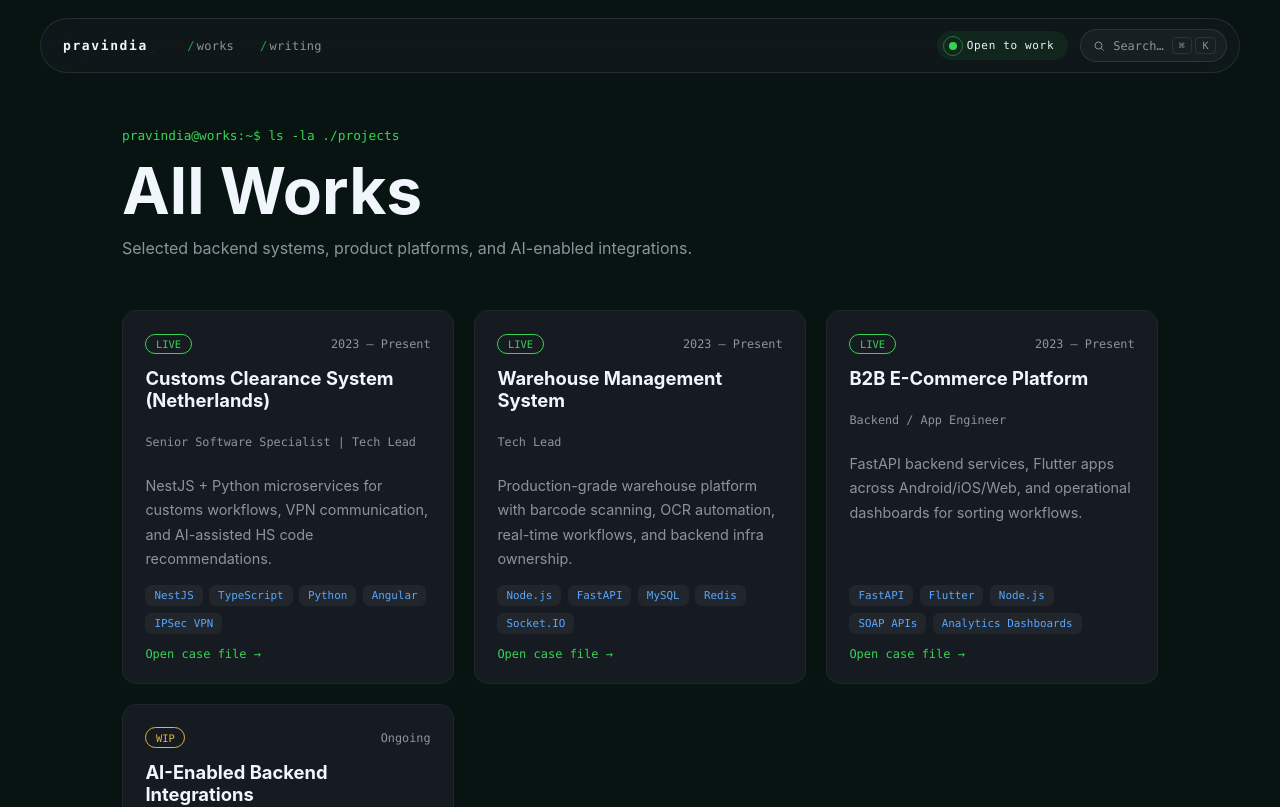
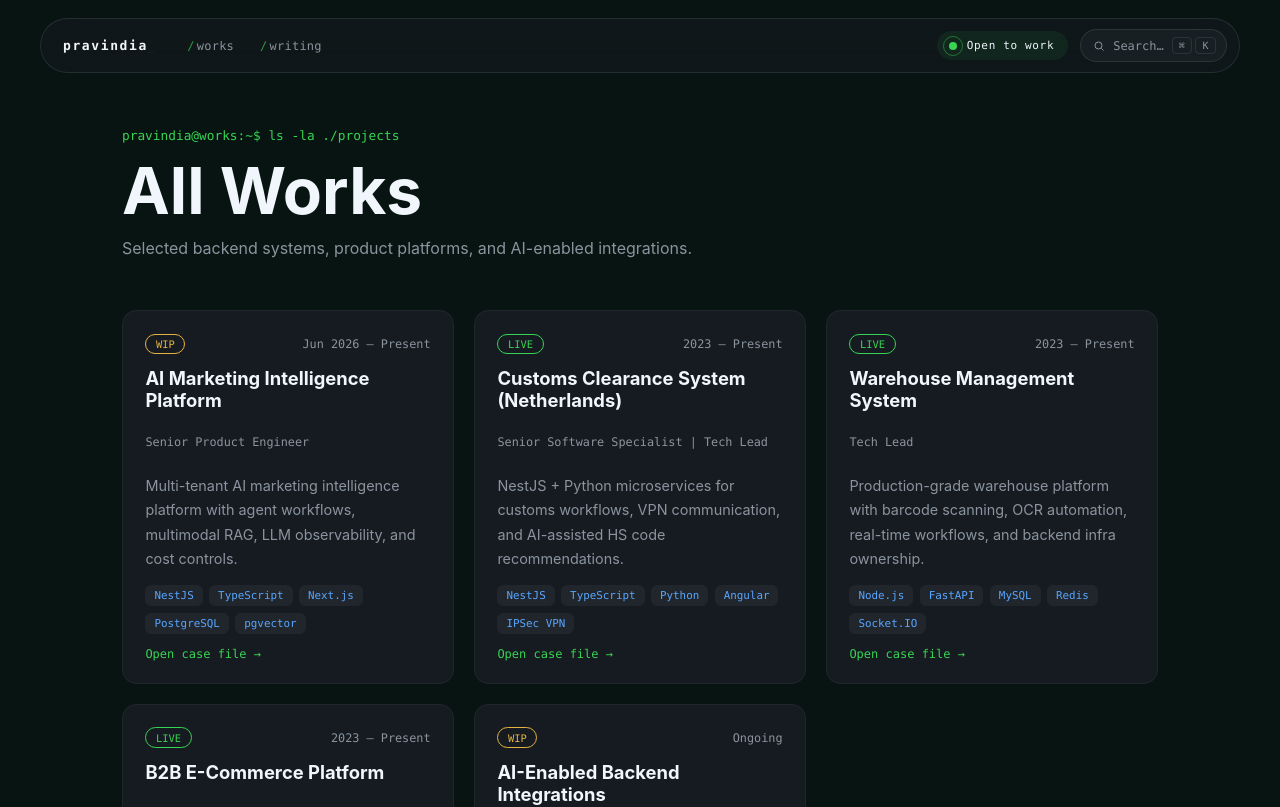
Before and after one commit to pravindia/pravindia, a Next.js app: page /works in a window 1280 px wide. Shown: the top 807 px of the page. Built offline with nearby package versions, Linux system fonts and the light colour scheme.

Commit message:
feat: add AI Marketing Intelligence Platform to works and update index title

```diff
--- a/data/works.ts
+++ b/data/works.ts
@@ -13,6 +13,25 @@ export type WorkItem = {
 };
 
 export const works: WorkItem[] = [
+	{
+		slug: "ai-marketing-intelligence-platform",
+		title: "AI Marketing Intelligence Platform",
+		status: "wip",
+		period: "Jun 2026 — Present",
+		role: "Senior Product Engineer",
+		summary: "Multi-tenant AI marketing intelligence platform with agent workflows, multimodal RAG, LLM observability, and cost controls.",
+		description:
+			"Architecting a scalable multi-tenant AI marketing intelligence platform that brings fragmented AI capabilities into a reusable multi-model agent architecture. The platform combines production-grade RAG, evaluation, observability, and resilient execution workflows.",
+		highlights: [
+			"Designed a reusable multi-model agent architecture with NestJS, TypeScript, Next.js, and PostgreSQL",
+			"Built multimodal RAG using pgvector, hybrid retrieval, grounded citations, reranking, and human-in-the-loop controls",
+			"Improved reliability and cost governance with automated evaluations, token metering, idempotent execution, and failure recovery",
+			"Reduced p95 time-to-first-token from 3.1s to 2.4s and lowered average AI-run cost by 14%",
+		],
+		tech: ["NestJS", "TypeScript", "Next.js", "PostgreSQL", "pgvector", "LangChain", "RAG", "LLMOps"],
+		link: null,
+		github: null,
+	},
 	{
 		slug: "customs-clearance-system-netherlands",
 		title: "Customs Clearance System (Netherlands)",
--- a/pages/api/rss.xml.ts
+++ b/pages/api/rss.xml.ts
@@ -13,7 +13,7 @@ export default async function handler(
 		res.setHeader('Cache-Control', 'public, s-maxage=3600, stale-while-revalidate=86400');
 		res.status(200).send(feed);
 	} catch (error) {
-		console.error('RSS generation error:', error);
+		// console.error('RSS generation error:', error);
 		res.status(500).send('Error generating RSS feed');
 	}
 }
--- a/pages/index.tsx
+++ b/pages/index.tsx
@@ -68,7 +68,7 @@ export default function Home() {
       <ResumeModal open={resumeOpen} onClose={handleCloseResume} />
       <div className={styles.container}>
         <Head>
-          <title>Pravin Kumar Govindaraju — Senior Software Developer</title>
+          <title>Pravin Kumar — Senior Software Developer</title>
           <meta name="description" content="Personal portfolio and blog of Pravin Kumar featuring software projects, technical writing, career highlights, and engineering expertise." />
           <link rel="icon" href="/favicon.ico" />
         </Head>
```
Also changed, not shown: components/Works/Works.tsx (+9 -0 lines), 1 other file (tests, documents, lock files or other folders).
